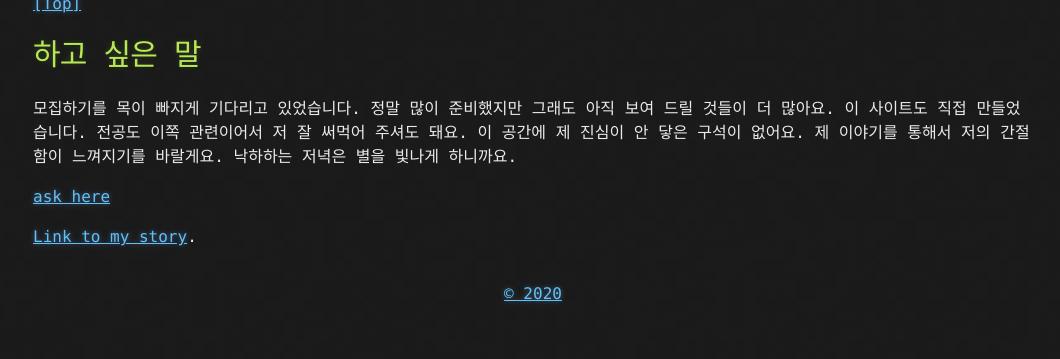
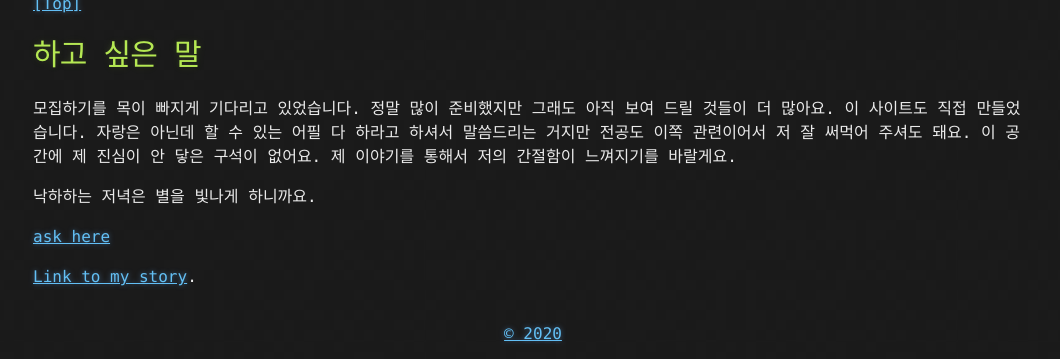
Before and after one commit to imrealz/imrealz.github.com, a Jekyll site: the page built from _posts/1988-12-25-우리는별이되고.md, in a window 1280 px wide and 900 px high, scrolled down 4438 px, cut to the strip 541-900 px from the top of the window. Shown: the whole strip, without its empty margins (107-1167 px from the left). Built offline with Jekyll 4.4.1, drawn with Linux system fonts in a browser that asks for light colours; before the commit the page ends 5298 px from its top, so only the background shows below that.

Commit message:
Update 1988-12-25-우리는별이되고.md

```diff
--- a/_posts/1988-12-25-우리는별이되고.md
+++ b/_posts/1988-12-25-우리는별이되고.md
@@ -103,8 +103,11 @@ published: true
 # <a name="마지막"></a>하고 싶은 말
 
 모집하기를 목이 빠지게 기다리고 있었습니다. 정말 많이 준비했지만 그래도 아직 보여 드릴 것들이 더 많아요.
-이 사이트도 직접 만들었습니다. 전공도 이쪽 관련이어서 저 잘 써먹어 주셔도 돼요. 이 공간에 제 진심이 안 닿은 구석이 없어요.
-제 이야기를 통해서 저의 간절함이 느껴지기를 바랄게요. 낙하하는 저녁은 별을 빛나게 하니까요.
+이 사이트도 직접 만들었습니다. 자랑은 아닌데 할 수 있는 어필 다 하라고 하셔서 말씀드리는 거지만 전공도 이쪽 관련이어서 저 잘 써먹어 주셔도 돼요. 이 공간에 제 진심이 안 닿은 구석이 없어요.
+제 이야기를 통해서 저의 간절함이 느껴지기를 바랄게요.
+
+
+낙하하는 저녁은 별을 빛나게 하니까요.
 
 [ask here](https://asked.kr/optimhwang)
 
```
